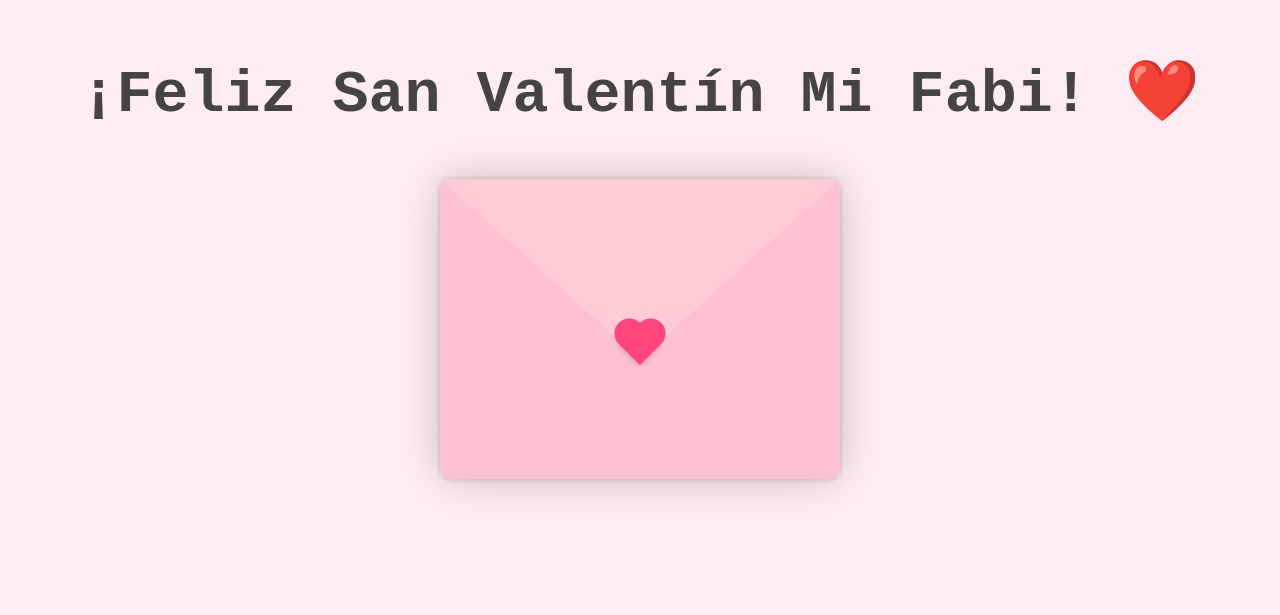
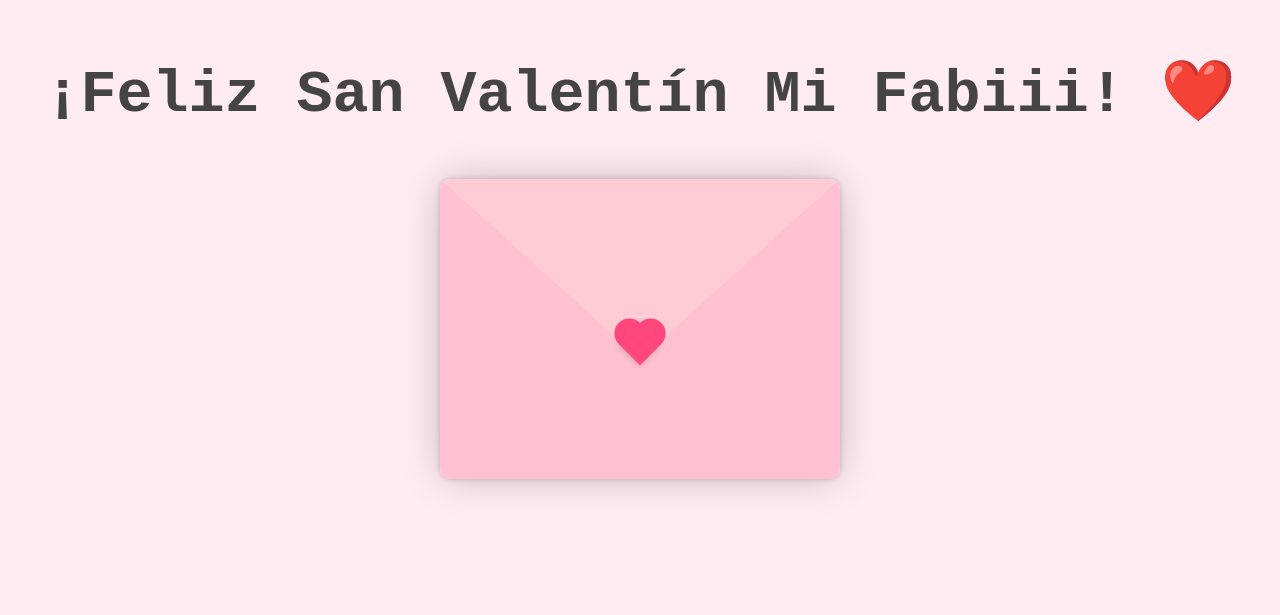
Before and after one commit to ItsJulian777/Fabi, a plain HTML site: page index.html in a window 1280 px wide. Shown: the part 133-748 px from the top of the page. Drawn offline with Linux system fonts and the light colour scheme.

Commit message:
commentari21

```diff
--- a/index.html
+++ b/index.html
@@ -10,7 +10,7 @@
     <title>Carta de </title>
 </head>
 <body>
-    <h1>¡Feliz San Valentín Mi Fabi! ❤️</h1>
+    <h1>¡Feliz San Valentín Mi Fabiii! ❤️</h1>
     <div class="container">
         <div class="envelope-wrapper ">
             <div class="envelope">
```
